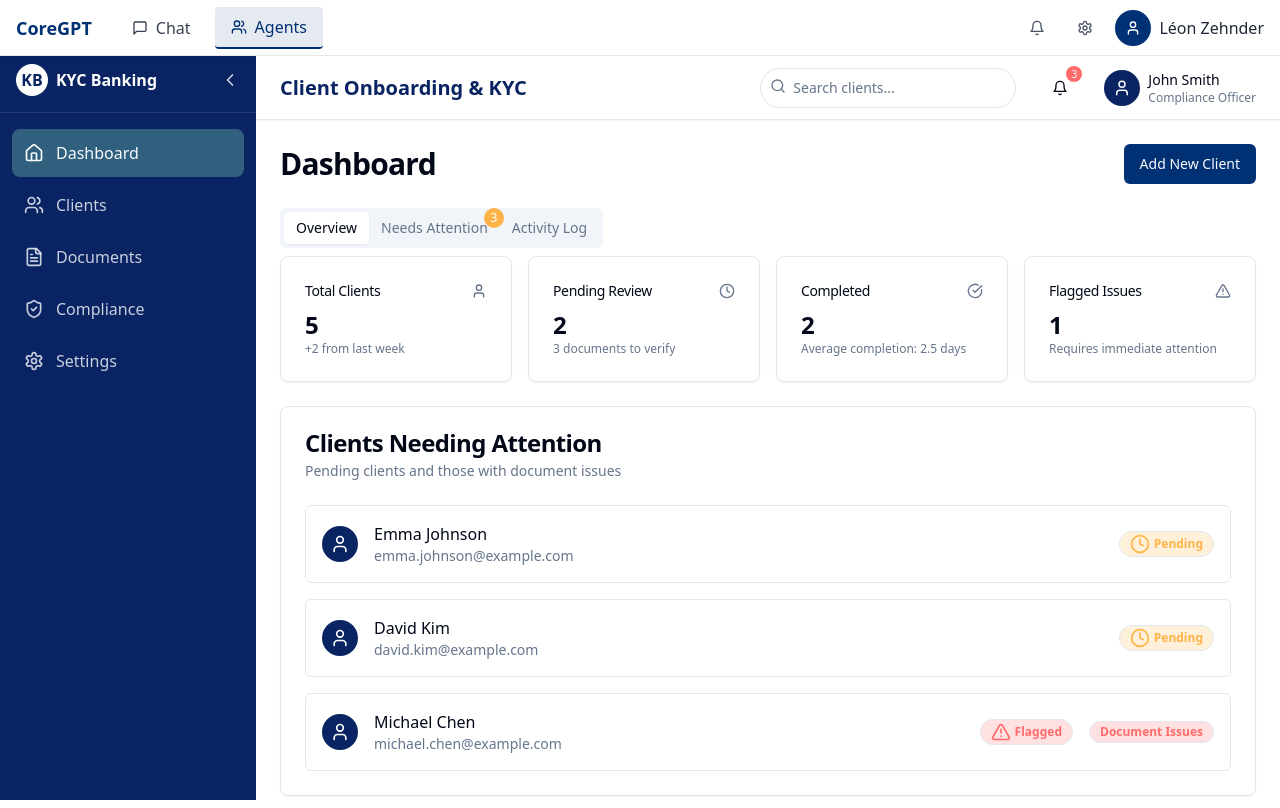
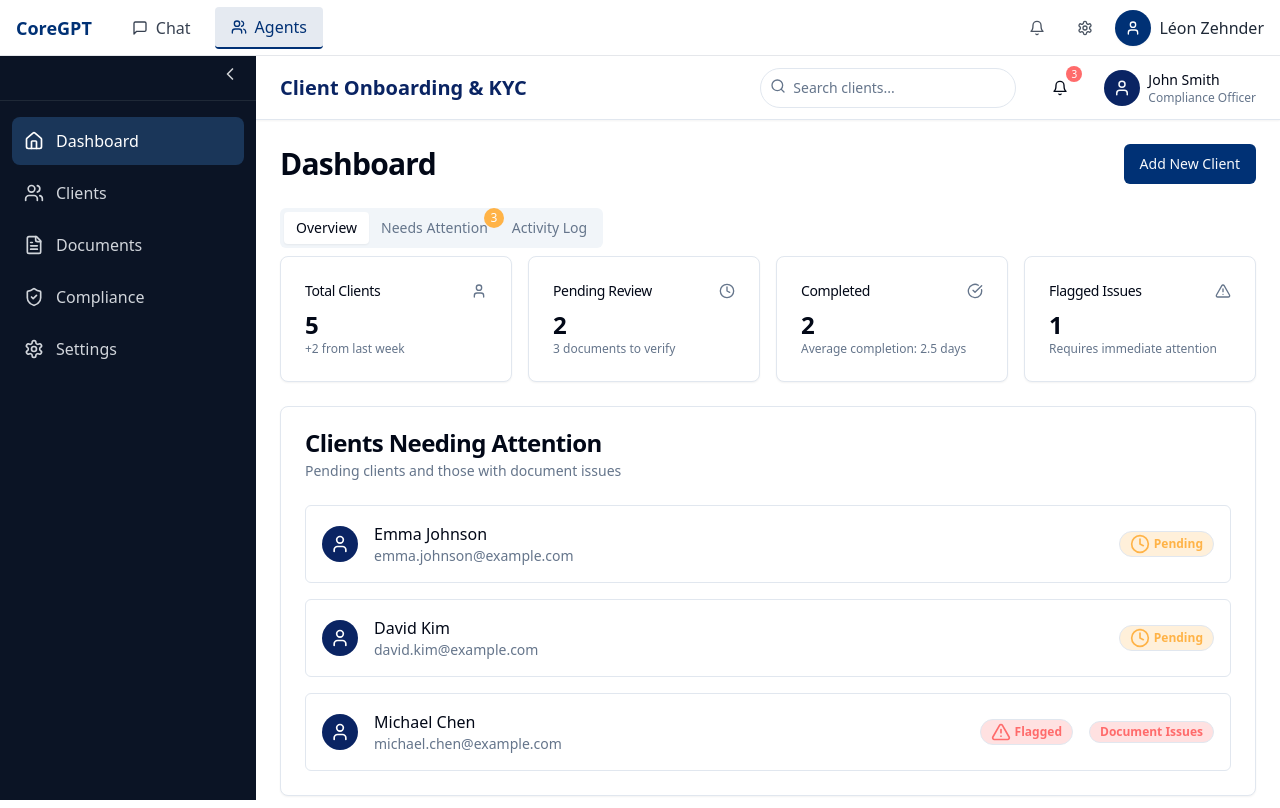
Before and after one commit to leonzehnder/secure-client-onboard, a React (Vite) app: page /agents/dashboard in a window 1280 px wide. Built offline with nearby package versions, Linux system fonts and the light colour scheme.

Commit message:
feat: Update KYC agent sidebar design
The AI updated the KYC agent's sidebar to match the design and color scheme of the chat sidebar, and removed the KB logo and "KYC Banking" text.

```diff
--- a/src/components/layout/Sidebar.tsx
+++ b/src/components/layout/Sidebar.tsx
@@ -1,3 +1,4 @@
+
 import { NavLink } from 'react-router-dom';
 import {
   ChevronLeft,
@@ -20,8 +21,8 @@ const SidebarLink = ({ to, icon: Icon, label }: { to: string, icon: any, label:
       className={({ isActive }) => cn(
         'flex items-center p-3 rounded-lg my-1 transition-all',
         isActive
-          ? 'bg-sidebar-accent text-sidebar-accent-foreground'
-          : 'text-sidebar-foreground/80 hover:bg-sidebar-accent/50',
+          ? 'bg-[#1a3659] text-white'
+          : 'text-gray-300 hover:bg-[#152040]',
         !isOpen && 'justify-center'
       )}
     >
@@ -37,25 +38,11 @@ const Sidebar = () => {
   return (
     <aside
       className={cn(
-        'fixed left-0 h-[calc(100vh-48px)] top-[48px] bg-banking-primary text-white z-10 transition-all',
+        'fixed left-0 h-[calc(100vh-48px)] top-[48px] bg-[#0b1425] text-white z-10 transition-all',
         isOpen ? 'w-64' : 'w-16'
       )}
     >
-      <div className="flex items-center justify-between p-4 border-b border-white/10">
-        {isOpen ? (
-          <div className="flex items-center">
-            <div className="rounded-full bg-white w-8 h-8 flex items-center justify-center text-banking-primary font-bold">
-              KB
-            </div>
-            <span className="ml-2 font-semibold">KYC Banking</span>
-          </div>
-        ) : (
-          <div className="w-full flex justify-center">
-            <div className="rounded-full bg-white w-8 h-8 flex items-center justify-center text-banking-primary font-bold">
-              KB
-            </div>
-          </div>
-        )}
+      <div className="flex items-center justify-end p-4 border-b border-gray-800">
         <button
           onClick={toggle}
           className="text-white/80 hover:text-white"
```
